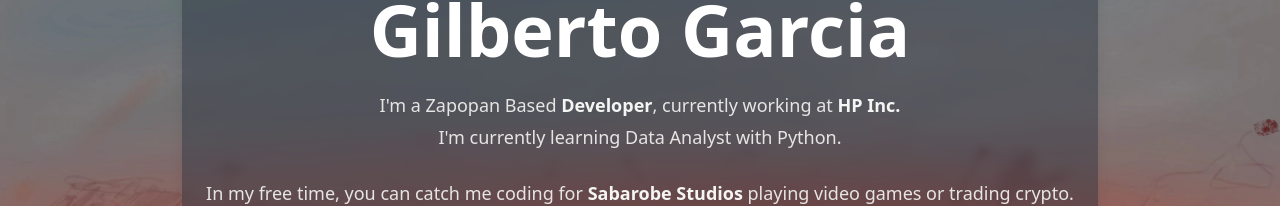
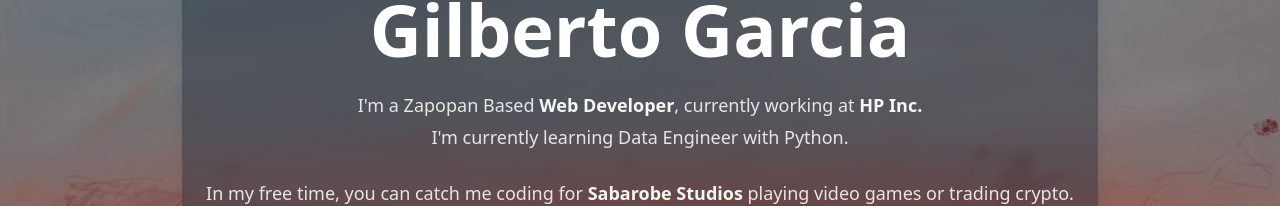
Before and after one commit to jinjernot/resume, a Next.js app: page / in a window 1280 px wide. Shown: the part 263-469 px from the top of the page. Built offline with nearby package versions, Linux system fonts and the light colour scheme.

Commit message:
resume updated

```diff
--- a/src/data/data.tsx
+++ b/src/data/data.tsx
@@ -58,8 +58,8 @@
   description: (
     <>
       <p className="prose-sm text-stone-200 sm:prose-base lg:prose-lg">
-        I'm a <a href='https://goo.gl/maps/v8M4rLLJoQoJHVnc6' target="_blank">Zapopan</a> Based <strong className="text-stone-100">Developer</strong>, currently working
-        at <strong className="text-stone-100">HP Inc.</strong><br /> I'm currently learning Data Analyst with Python.
+        I'm a <a href='https://goo.gl/maps/v8M4rLLJoQoJHVnc6' target="_blank">Zapopan</a> Based <strong className="text-stone-100">Web Developer</strong>, currently working
+        at <strong className="text-stone-100">HP Inc.</strong><br /> I'm currently learning <a href="https://app.datacamp.com/learn/career-tracks/data-engineer-with-python">Data Engineer with Python</a>.
       </p>
       <p className="prose-sm text-stone-200 sm:prose-base lg:prose-lg">
         In my free time, you can catch me coding for <a href='https://www.sabarobestudios.io/' target="_blank"><strong className="text-stone-100">Sabarobe Studios</strong></a> playing video games or trading crypto.
@@ -140,6 +140,32 @@
  */
 export const portfolioItems: PortfolioItem[] = [
   {
+    title: 'jinjernot-scrapper.py',
+    description: 'Instagram and Twitter Scrapper - Selenium, tkinder',
+    url: 'https://github.com/jinjernot/jinjernot-scapper',
+    image: porfolioImage,
+  },
+
+  {
+    title: 'predator-mutator.py',
+    description: 'XML Parcer to automate manual XML reviews - Python, BeautifulSoup',
+    url: 'https://github.com/jinjernot/Jinjernot',
+    image: porfolioImage,
+  },
+
+  {
+    title: 'atzayacatol.py',
+    description: 'Web Scrapper and Database Management - Pandas, BeautifulSoup, MySQL',
+    url: 'https://github.com/jinjernot/Atzayacatol',
+    image: porfolioImage,
+  },
+  {
+    title: 'brigadier.py',
+    description: 'Telegram Crypto Alerts Bot - WIP',
+    url: 'https://github.com/jinjernot/Brigadier',
+    image: porfolioImage,
+  },
+  {
     title: 'Sabarobe Studios',
     description: 'Website for Sabarobe Studios - React.js, Three.js',
     url: 'https://www.sabarobestudios.io/',
@@ -155,33 +181,6 @@
     title: 'Boda Daniel & Cinthia',
     description: 'Wedding invitation static page - created with Webflow',
     url: 'https://bodacinthiaydaniel.webflow.io/',
-    image: porfolioImage,
-  },
-  {
-    title: 'Jinjernot.py',
-    description: 'Instagram and Twitter Scrapper - Selenium, tkinder',
-    url: 'https://github.com/jinjernot/Jinjernot',
-    image: porfolioImage,
-  },
-
-  {
-    title: 'Predator-mutator.py',
-    description: 'XML Parcer to automate manual XML reviews - Python, BeautifulSoup',
-    url: 'https://github.com/jinjernot/Jinjernot',
-    image: porfolioImage,
-  },
-
-  {
-    title: 'Atzayacatol.py',
-    description: 'Web Scrapper and Database Management - Pandas, BeautifulSoup, MySQL',
-    url: 'https://github.com/jinjernot/Atzayacatol',
-    image: porfolioImage,
-  },
-
-  {
-    title: 'Brigadier.py',
-    description: 'Telegram Crypto Alerts Bot - WIP',
-    url: 'https://github.com/jinjernot/Brigadier',
     image: porfolioImage,
   },
   {
@@ -344,7 +343,7 @@
   imageSrc: testimonialImage,
   testimonials: [
     {
-      name: 'Data Analyst with Python',
+      name: 'Data Engineer with Python',
       text: 'Learning:',
       image: 'https://cloudflare-ipfs.com/ipfs/Qmd3W5DuhgHirLHGVixi6V76LhCkZUz6pnFt5AJBiyvHye/avatar/169.jpg',
     },
```
